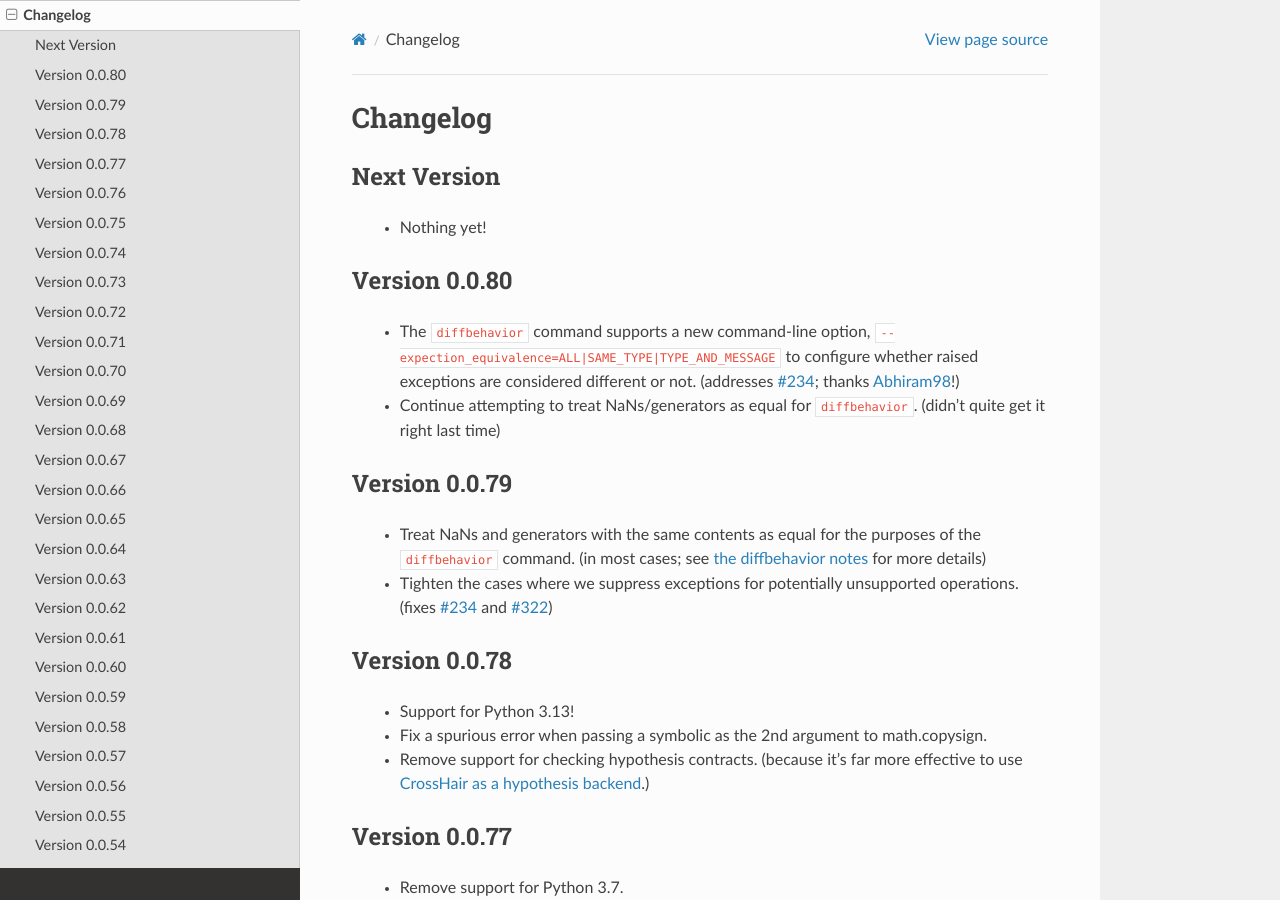
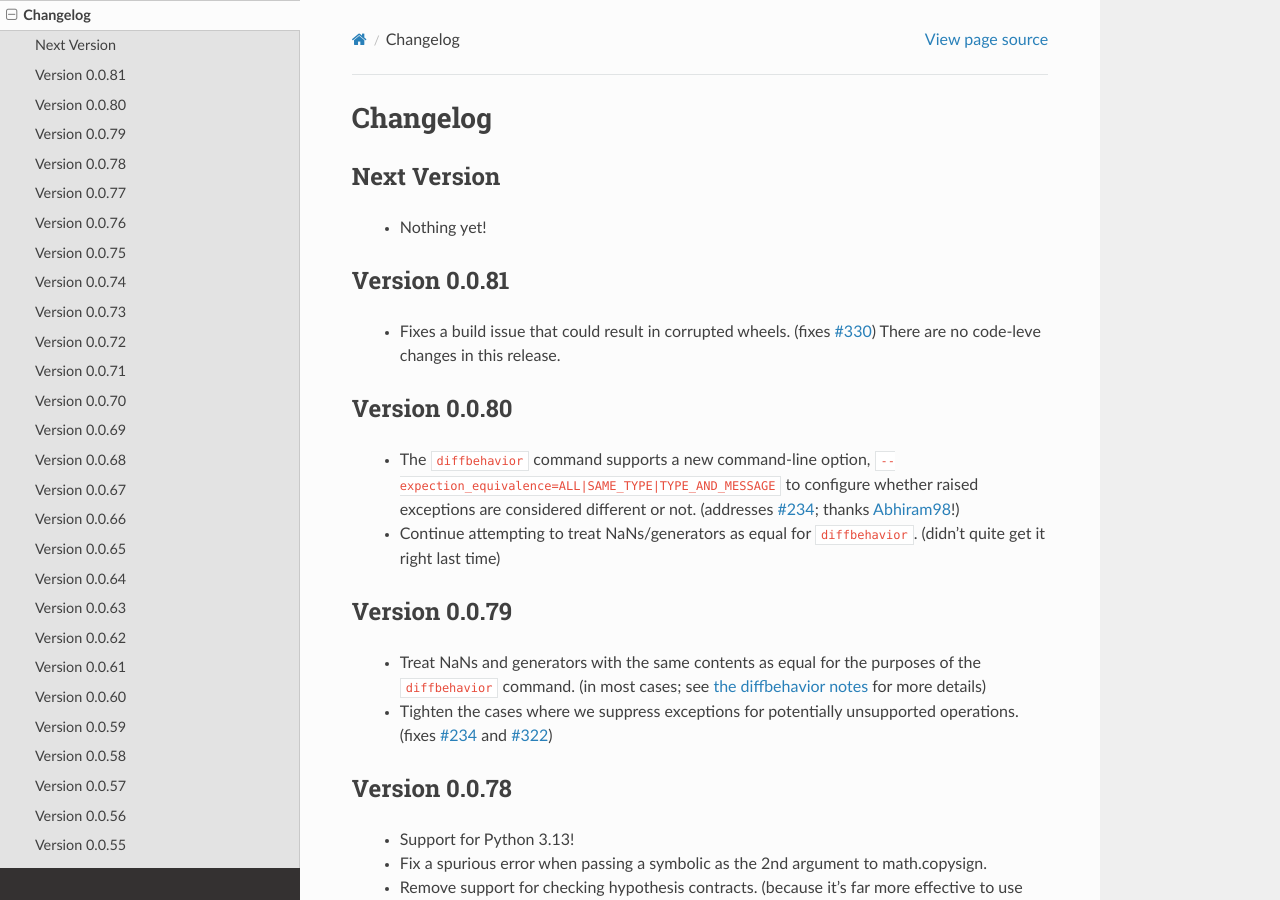
Before and after one commit to pschanely/CrossHair, a Sphinx documentation site: the page built from doc/source/changelog.rst, in a window 1280 px wide and 900 px high. Built offline with Sphinx 7.4.7 and the Read the Docs theme 3.1.0, drawn with Linux system fonts in a browser that asks for light colours; the version number is read from the project's files by our own code.

Commit message:
Update changelog

```diff
--- a/doc/source/changelog.rst
+++ b/doc/source/changelog.rst
@@ -7,6 +7,14 @@ Next Version
 ------------
 
   * Nothing yet!
+
+
+Version 0.0.81
+--------------
+
+  * Fixes a build issue that could result in corrupted wheels.
+    (fixes `#330 <https://github.com/pschanely/CrossHair/issues/330>`__)
+    There are no code-leve changes in this release.
 
 
 Version 0.0.80
```
